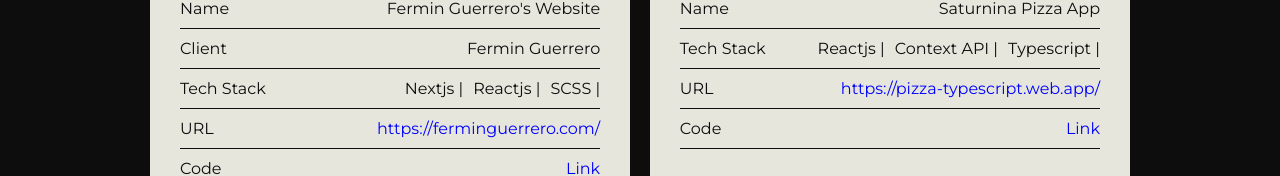
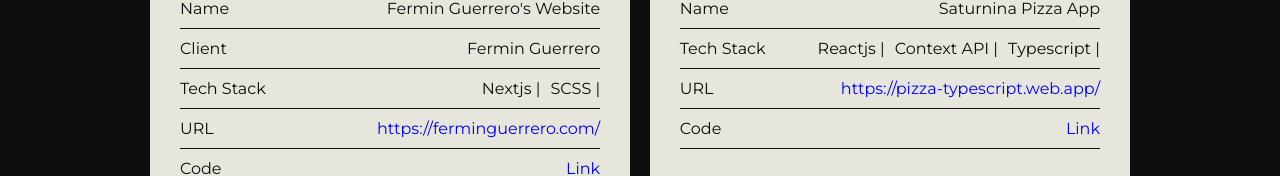
Before and after one commit to lalidiaz/lauradev, a React (Create React App) app: page / in a window 1280 px wide. Shown: the part 2539-2715 px from the top of the page. Built offline with nearby package versions, Linux system fonts and the light colour scheme.

Commit message:
add new project

```diff
--- a/src/texts.js
+++ b/src/texts.js
@@ -6,7 +6,7 @@ export const projects = [
     client: "Fermin Guerrero",
     url: "https://ferminguerrero.com/",
     code: "https://github.com/lalidiaz/fermin-guerrero-website",
-    stack: ["Nextjs", "Reactjs", "SCSS"],
+    stack: ["Nextjs", "SCSS"],
     app: "website",
   },
 
@@ -29,6 +29,15 @@ export const projects = [
     app: "website",
   },
 
+  {
+    id: 900,
+    name: "Frotnend Coding Challenge",
+    type: "Coding Challenge",
+    url: "https://frontend-challenge-qtp5.vercel.app/",
+    code: "https://github.com/lalidiaz/Frontend-CRUD-APP-challenge",
+    stack: ["Reactjs", "Redux"],
+    app: "website",
+  },
   {
     id: 8,
     name: "Food Menu",
@@ -220,7 +229,7 @@ export const projects = [
     type: "Practice skills",
     code: "",
     url: "https://ely-aguilera.vercel.app/",
-    stack: ["Javascript Vanilla"],
+    stack: ["React"],
     app: "website",
   },
   {
```
